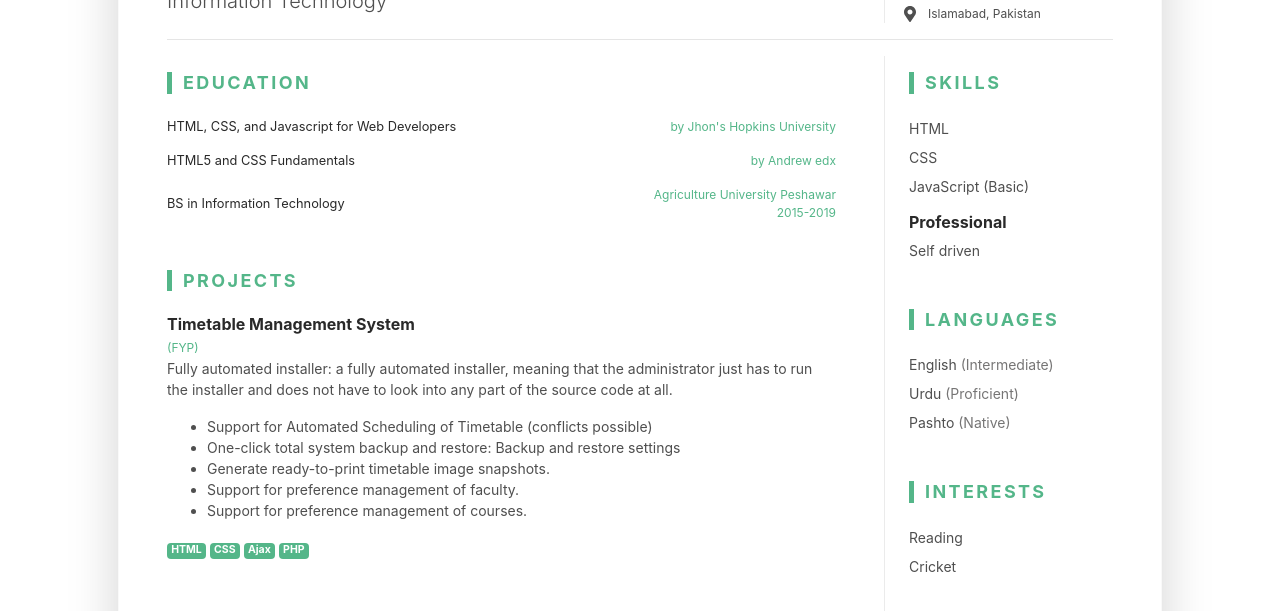
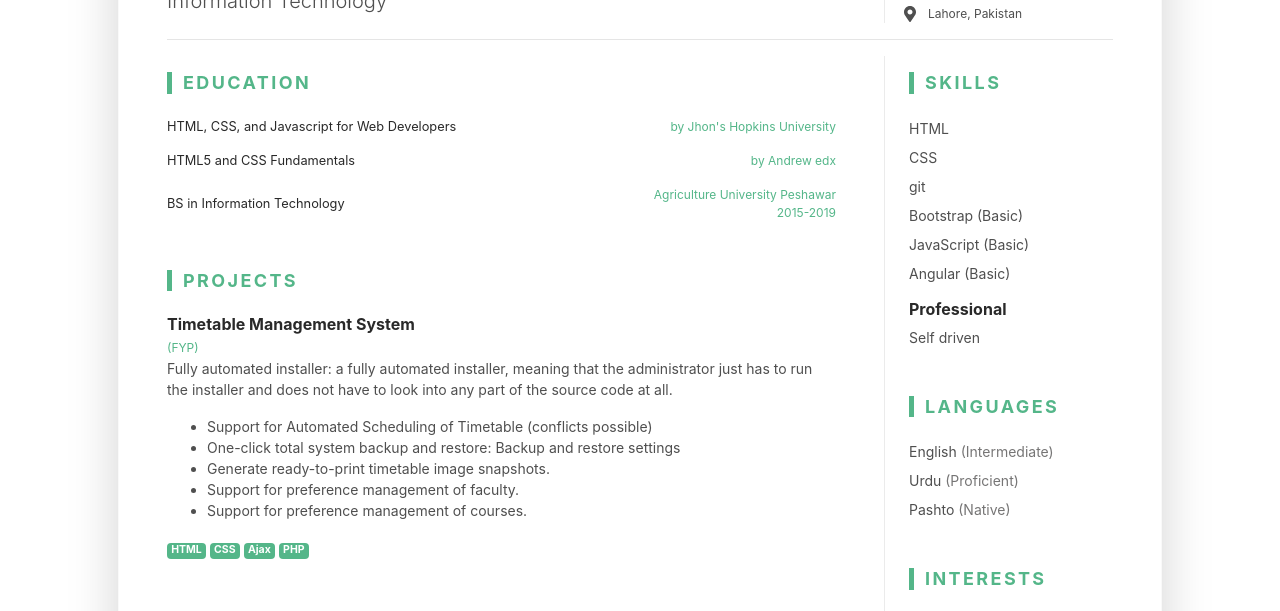
Before and after one commit to farooq83/farooq83.github.io, a plain HTML site: page index.html in a window 1280 px wide. Shown: the part 170-781 px from the top of the page. Drawn offline with Linux system fonts and the light colour scheme.

Commit message:
updating skills

```diff
--- a/index.html
+++ b/index.html
@@ -38,7 +38,7 @@
 								<li class="mb-2"><i class="fas fa-phone-square fa-fw fa-lg mr-2 "></i><a class="resume-link" href="tel:#">+923355432355</a></li>
 								<li class="mb-2"><i class="fas fa-envelope-square fa-fw fa-lg mr-2"></i><a class="resume-link" href="mailto:#">farooqislam.dev@gmail.com</a></li>
 								<li class="mb-2"><i class="fas fa-globe fa-fw fa-lg mr-2"></i><a target="_blank" class="resume-link" href="https://github.com/farooq83/farooq83.github.io">farooq83.github.io</a></li>
-								<li class="mb-0"><i class="fas fa-map-marker-alt fa-fw fa-lg mr-2"></i>Islamabad, Pakistan</li>
+								<li class="mb-0"><i class="fas fa-map-marker-alt fa-fw fa-lg mr-2"></i>Lahore, Pakistan</li>
 							</ul>
 						</div><!--//resume-contact-->
 					</div><!--//row-->
@@ -104,7 +104,12 @@
 									<ul class="list-unstyled resume-skills-list">
 											<li class="mb-2">HTML</li>
 											<li class="mb-2">CSS</li>
+											<li class="mb-2">git</li>
+											<li class="mb-2">Bootstrap (Basic)</li>
 											<li class="mb-2">JavaScript (Basic)</li>
+											<li class="mb-2">Angular (Basic)</li>
+
+
 
 										</ul>
 									</div><!--//item-->
```
